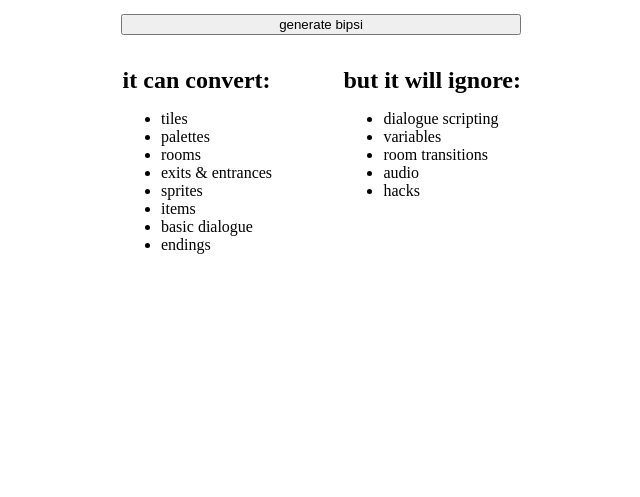
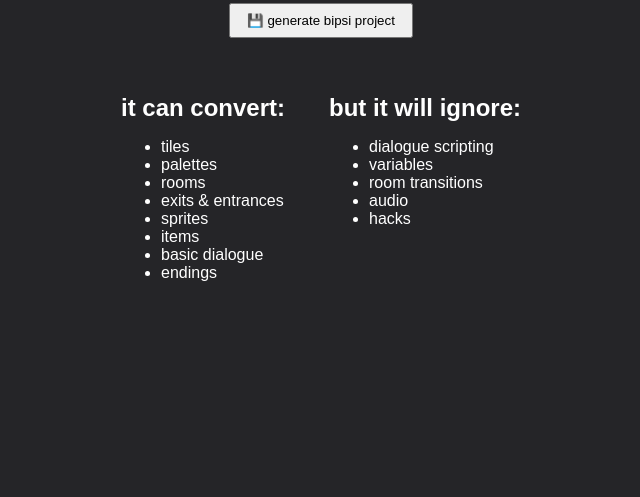
Before and after one commit to samcrisp/bitsy-to-bipsi, a website with bundled scripts: page index.html in a window 1280 px wide. Shown: the part 303-800 px from the top of the page, without its empty margins (319-959 px from the left). Built offline with nearby package versions, Linux system fonts and the light colour scheme.

Commit message:
Tweak styling

```diff
--- a/index.html
+++ b/index.html
@@ -12,7 +12,7 @@
         <div>bitsy project:</div>
         <input id="input-bitsy" type="file" accept=".bitsy" title="bitsy project">
     </label>
-    <button id="generate">generate bipsi</button>
+    <button id="generate">💾 generate bipsi project</button>
     <div class="container">
         <div>
             <h2>it can convert:</h2>
--- a/style.css
+++ b/style.css
@@ -7,6 +7,10 @@
     height: calc(var(--vh, 1vh) * 100);
 
     display: flex;
+
+    font-family: sans-serif;
+    background: #252528;
+    color: white;
 }
 
 h1, h2 {
@@ -19,7 +23,7 @@
     align-self: center;
     flex-direction: column;
     width: 25rem;
-    gap: 1rem;
+    gap: 1.5rem;
     margin: auto;
 }
 
@@ -37,9 +41,14 @@
     display: flex;
     justify-content: space-between;
     align-items: stretch;
-    margin-top: 1rem;
+    margin-top: 2rem;
 }
 
 .label > * {
     flex-grow: 1;
 }
+
+button {
+    margin: auto;
+    padding: 0.5rem 1rem;
+}
```
